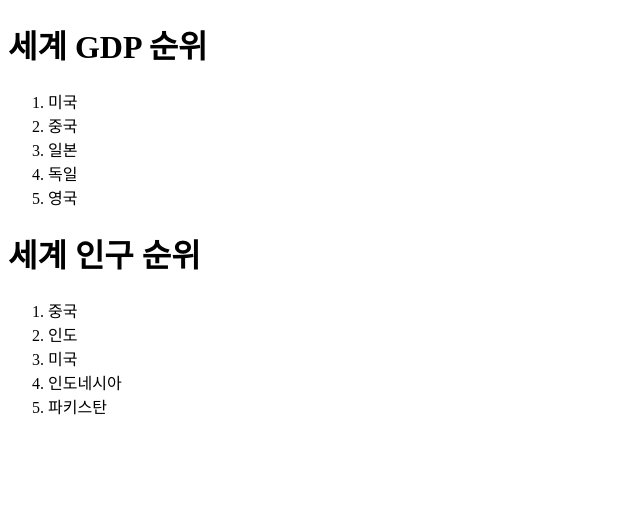
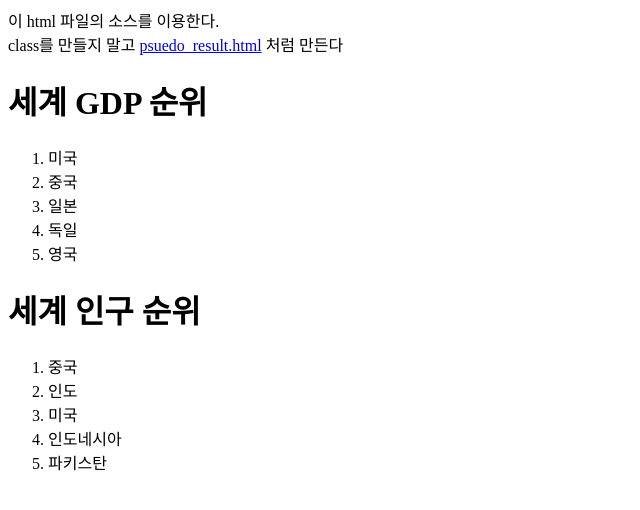
Before and after one commit to coboy71/html_study, a plain HTML site: page psuedo_start.html in a window 1280 px wide. Shown: the whole page, without its empty margins (0-640 px from the left). Drawn offline with Linux system fonts and the light colour scheme.

Commit message:
가상클라스

```diff
--- a/psuedo_start.html
+++ b/psuedo_start.html
@@ -5,6 +5,10 @@
         </style>
     </head>
     <body>
+
+        이 html 파일의 소스를 이용한다.<br>
+        class를 만들지 말고 <a href="psuedo_result.html">psuedo_result.html</a>  처럼 만든다
+
         <div>
             <h1>세계 GDP 순위</h1>
             <ol>
```
